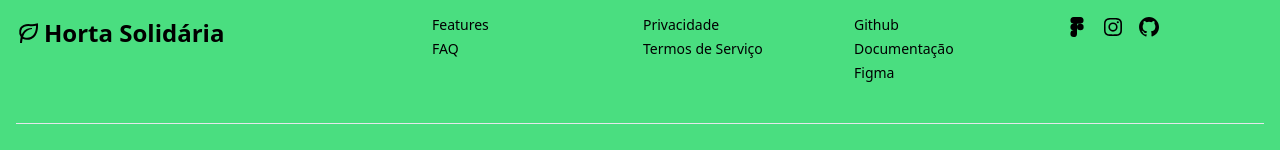
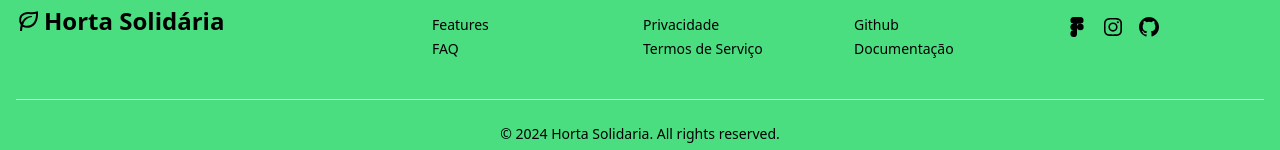
Before and after one commit to oliveeiralucas/extensao-horta-solidaria, a React (Vite) app: page /documentacao in a window 1280 px wide. Shown: the part 2220-2370 px from the top of the page. Built offline with nearby package versions, Linux system fonts and the light colour scheme.

Commit message:
inserção de documentação de caso de uso e tentativa de correção de bug de refresh page

```diff
--- a/src/components/Footer.tsx
+++ b/src/components/Footer.tsx
@@ -70,18 +70,16 @@ const Footer: React.FC = () => {
                 </h3>
                 <ul className="space-y-1">
                   <li>
-                    <a rel="noopener noreferrer" href="#">
+                    <a
+                      rel="noopener noreferrer"
+                      href="https://github.com/oliveeiralucas/extensao-horta-solidaria"
+                    >
                       Github
                     </a>
                   </li>
                   <li>
-                    <a rel="noopener noreferrer" href="#">
+                    <a rel="noopener noreferrer" href="/documentacao">
                       Documentação
-                    </a>
-                  </li>
-                  <li>
-                    <a rel="noopener noreferrer" href="#">
-                      Figma
                     </a>
                   </li>
                 </ul>
--- a/src/pages/documentacao/documentacao.tsx
+++ b/src/pages/documentacao/documentacao.tsx
@@ -173,7 +173,7 @@ const Documentacao: React.FC = () => {
                 objetivo.
               </p>
               <a
-                href="javascript:;"
+                href="caso-de-uso.png"
                 className="cursor-pointer text-lg font-semibold text-green-600"
                 download
               >
```
Also changed, not shown: public/caso-de-uso.png (added).
